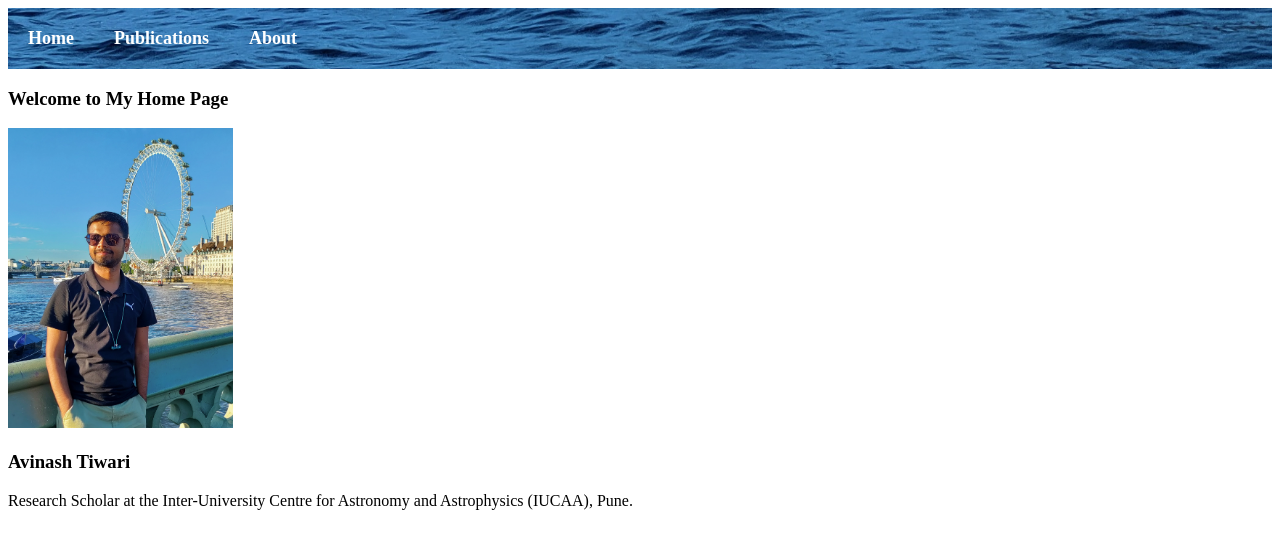
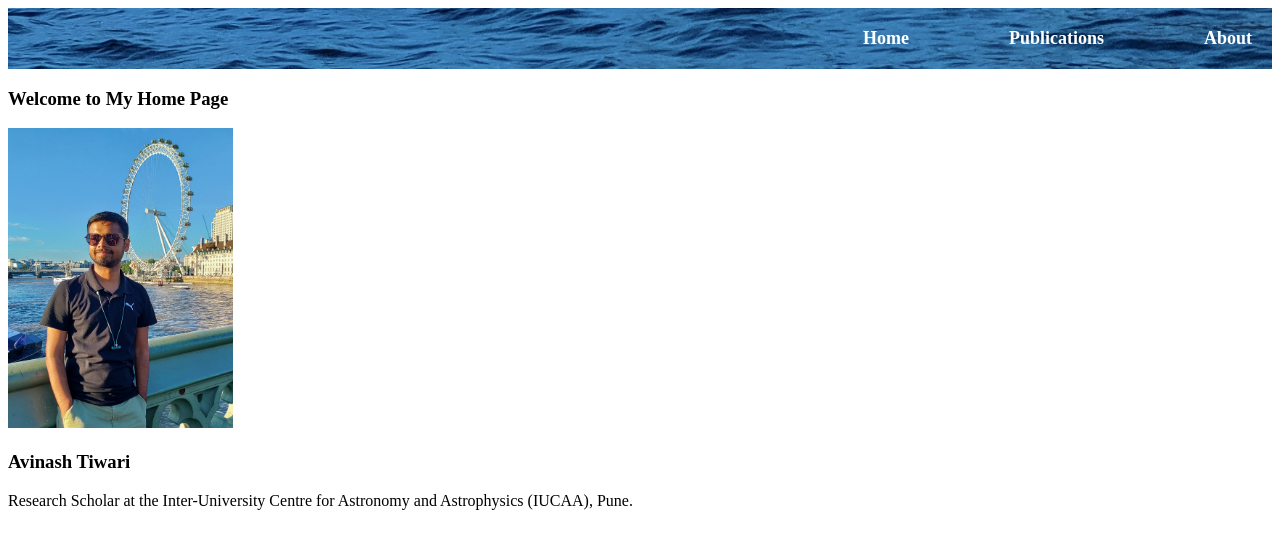
Before and after one commit to avi-tiw/avi-tiw.github.io, a Jekyll site: the page built from index.md, in a window 1280 px wide. Shown: the top 549 px of the page. Built offline with Jekyll 4.4.1, drawn with Linux system fonts in a browser that asks for light colours.

Commit message:
Update style.css

```diff
--- a/assets/style.css
+++ b/assets/style.css
@@ -5,7 +5,8 @@
   background-position: center;
   padding: 20px;
   display: flex;
-  gap: 40px; /* ← Increased gap between links */
+  justify-content: flex-end;
+  gap: 100px; /* ← Increased gap between links */
 }
 
 /* Style individual links inside navbar */
```
